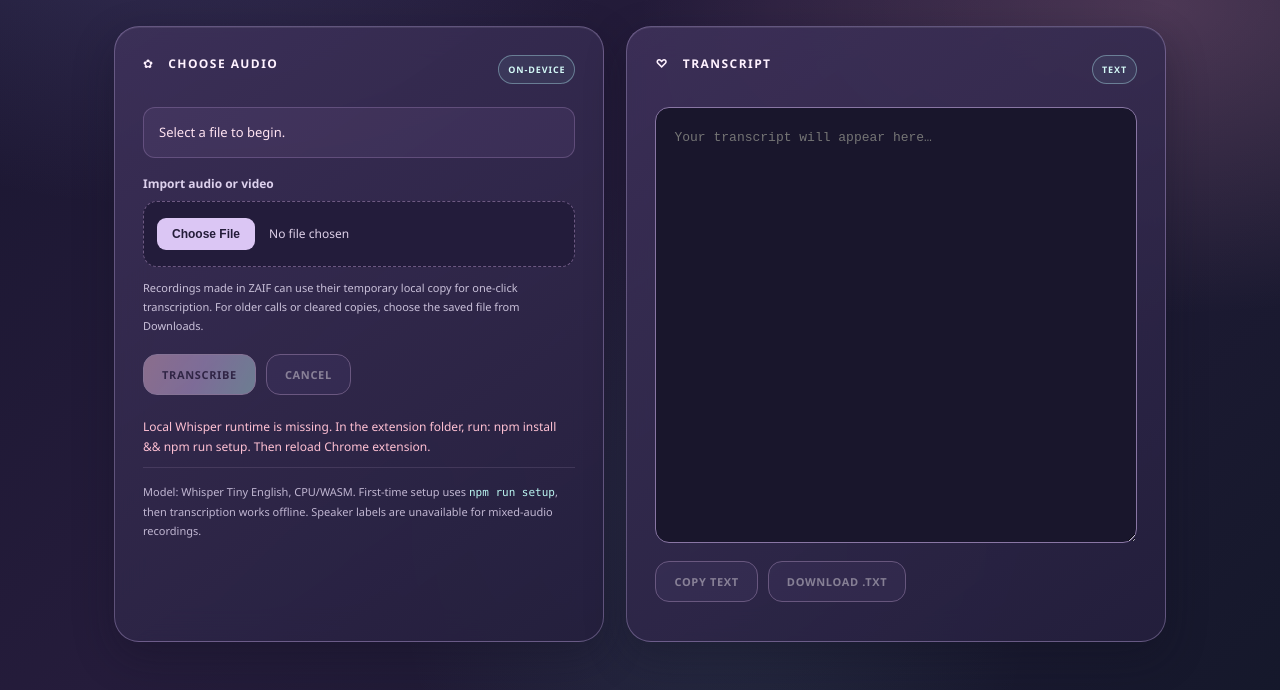
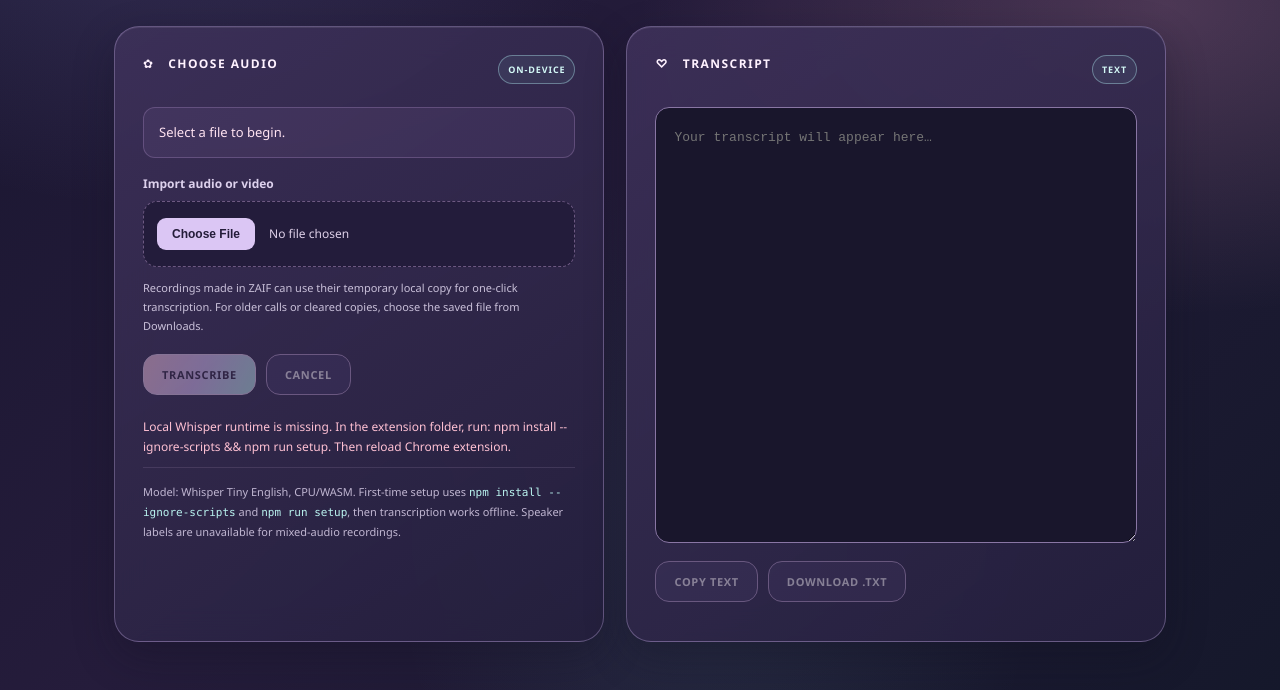
Before and after one commit to huzshk0707/zaif-arc-autorecordcall, a browser extension: page src/transcribe.html in a window 1280 px wide. Shown: the part 315-1005 px from the top of the page. Drawn offline with Linux system fonts and the light colour scheme; no server answers.

Commit message:
Install browser-only dependencies without ONNX native lifecycle scripts

```diff
--- a/src/transcribe.html
+++ b/src/transcribe.html
@@ -35,7 +35,7 @@
         </div>
         <p id="modelStatus" class="transcript-status" role="status" aria-live="polite">Checking local Whisper setup…</p>
         <progress id="transcribeProgress" value="0" max="100" hidden></progress>
-        <p class="transcript-note">Model: Whisper Tiny English, CPU/WASM. First-time setup uses <code>npm run setup</code>, then transcription works offline. Speaker labels are unavailable for mixed-audio recordings.</p>
+        <p class="transcript-note">Model: Whisper Tiny English, CPU/WASM. First-time setup uses <code>npm install --ignore-scripts</code> and <code>npm run setup</code>, then transcription works offline. Speaker labels are unavailable for mixed-audio recordings.</p>
       </div>
       <div class="panel transcript-panel">
         <div class="panel-title"><h2>♡ &nbsp; TRANSCRIPT</h2><span class="section-tag">TEXT</span></div>
--- a/src/transcribe.js
+++ b/src/transcribe.js
@@ -39,7 +39,7 @@ async function checkRuntime() {
     setStatus("Offline Whisper runtime ready. Transcription uses CPU/WASM.");
   } catch {
     runtimeReady = false;
-    setStatus("Local Whisper runtime is missing. In the extension folder, run: npm install && npm run setup. Then reload Chrome extension.", true);
+    setStatus("Local Whisper runtime is missing. In the extension folder, run: npm install --ignore-scripts && npm run setup. Then reload Chrome extension.", true);
   }
   updateButtons();
 }
```
Also changed, not shown: .github/workflows/build-offline.yml, README.md.
